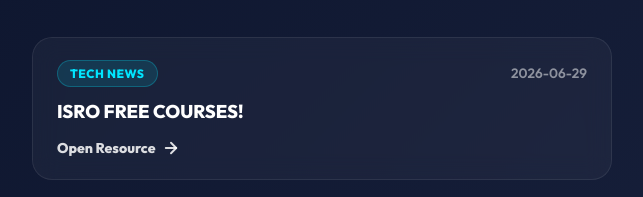
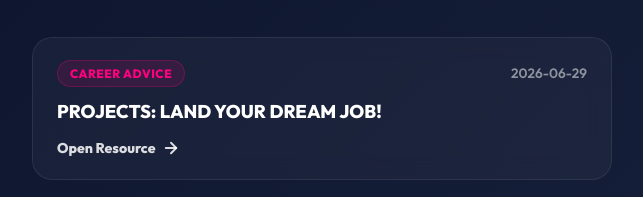
Before and after one commit to bunnyroyal1074-coder/insta_ai_bot, a plain HTML site: page index.html in a window 1280 px wide. Shown: the part 253-450 px from the top of the page, without its empty margins (318-961 px from the left). Drawn offline with Linux system fonts and the light colour scheme.

Commit message:
Auto-update Link-in-Bio index.html and database

```diff
--- a/index.html
+++ b/index.html
@@ -195,6 +195,21 @@
 
         <!-- Links List -->
         <div class="links-list">
+
+            <a href="https://careerhacks.com/portfolio-guide" target="_blank" class="card-link">
+                <div class="card-content">
+                    <div class="card-header-row">
+                        <span class="badge badge-career">Career Advice</span>
+                        <span class="card-date">2026-06-29</span>
+                    </div>
+                    <h2 class="card-title">PROJECTS: LAND YOUR DREAM JOB!</h2>
+                    <div class="card-action">
+                        <span>Open Resource</span>
+                        <svg viewBox="0 0 24 24" width="18" height="18" stroke="currentColor" stroke-width="2.5" fill="none" stroke-linecap="round" stroke-linejoin="round" class="arrow-icon"><line x1="5" y1="12" x2="19" y2="12"></line><polyline points="12 5 19 12 12 19"></polyline></svg>
+                    </div>
+                </div>
+            </a>
+
 
             <a href="https://www.iirs.gov.in/EDUSAT-News" target="_blank" class="card-link">
                 <div class="card-content">
```
Also changed, not shown: posted_news.json (+18 -2 lines).
